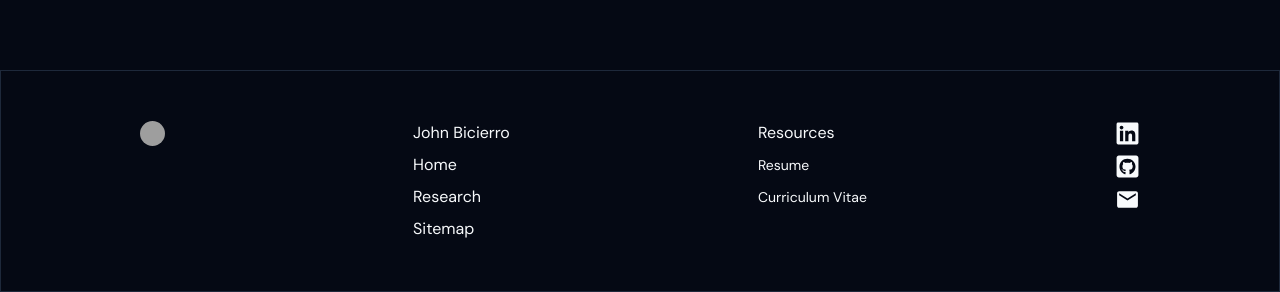
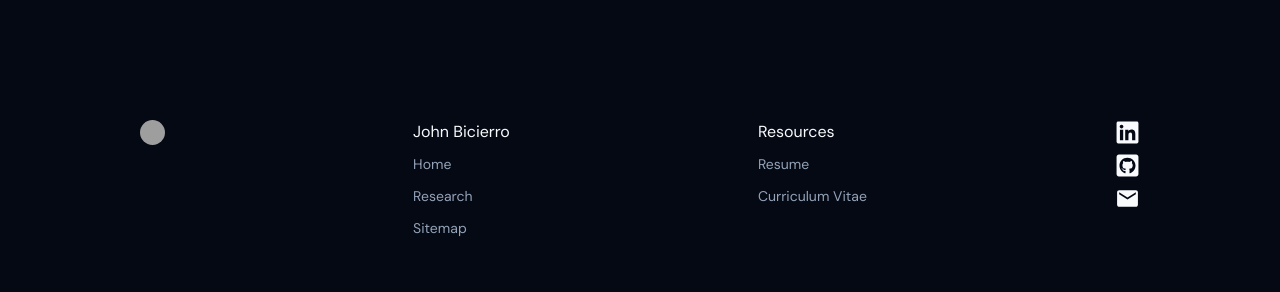
Before and after one commit to jkbicierro/next-portfolio, a Next.js app: page / in a window 1280 px wide. Shown: the part 8093-8385 px from the top of the page. Built offline with nearby package versions, Linux system fonts and the light colour scheme; grey boxes are pictures that could not be loaded.

Commit message:
style: update footer component for consistent styling and structure

```diff
--- a/src/components/block/footer.tsx
+++ b/src/components/block/footer.tsx
@@ -6,41 +6,43 @@ import Link from "next/link";
 
 export default function Footer() {
   return (
-    <footer className="w-full border flex justify-center">
-      <div className="py-[50px] w-[1000px]">
+    <footer className="py-[50px] w-full flex justify-center">
+      <div className="w-[1000px]">
         <div className="flex justify-between">
           <Avatar className="w-[25px] h-[25px]">
-            <AvatarImage
-              src="https://github.com/jkbicierro.png"
-              alt="John Bicierro"
-            />
+            <AvatarImage src="https://github.com/jkbicierro.png" alt="John Bicierro" />
             <AvatarFallback>JB</AvatarFallback>
           </Avatar>
 
           {/* Navigation */}
           <div className="flex flex-col gap-2">
             <span>John Bicierro</span>
-            <Link href="#">Home</Link>
-            <Link href="#">Research</Link>
-            <Link href="#">Sitemap</Link>
+            <Link href="#">
+              <small className="text-slate-600 dark:text-slate-400">Home</small>
+            </Link>
+            <Link href="#">
+              <small className="text-slate-600 dark:text-slate-400">Research</small>
+            </Link>
+            <Link href="#">
+              <small className="text-slate-600 dark:text-slate-400">Sitemap</small>
+            </Link>
           </div>
 
           {/* Resources */}
           <div className="flex flex-col gap-2">
             <span>Resources</span>
             <Link href="#">
-              <small>Resume</small>
+              <small className="text-slate-600 dark:text-slate-400">Resume</small>
             </Link>
             <Link href="#">
-              <small>Curriculum Vitae</small>
+              <small className="text-slate-600 dark:text-slate-400">
+                Curriculum Vitae
+              </small>
             </Link>
           </div>
 
           <div className="flex flex-col gap-2">
-            <Link
-              href="https://www.linkedin.com/in/jkbicierro/"
-              target="_blank"
-            >
+            <Link href="https://www.linkedin.com/in/jkbicierro/" target="_blank">
               <FaLinkedin size={25} />
             </Link>
             <Link href="https://github.com/jkbicierro" target="_blank">
```
